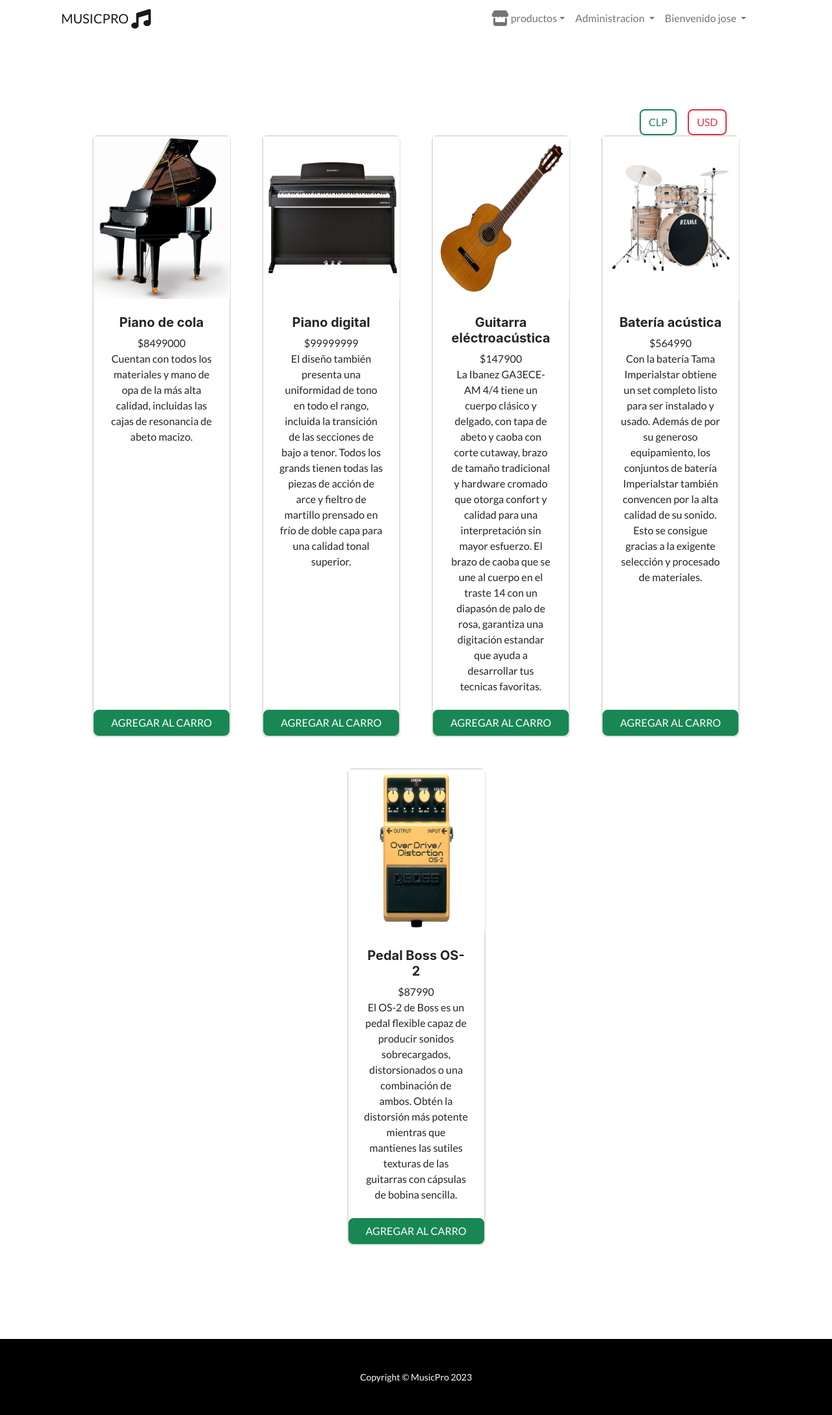
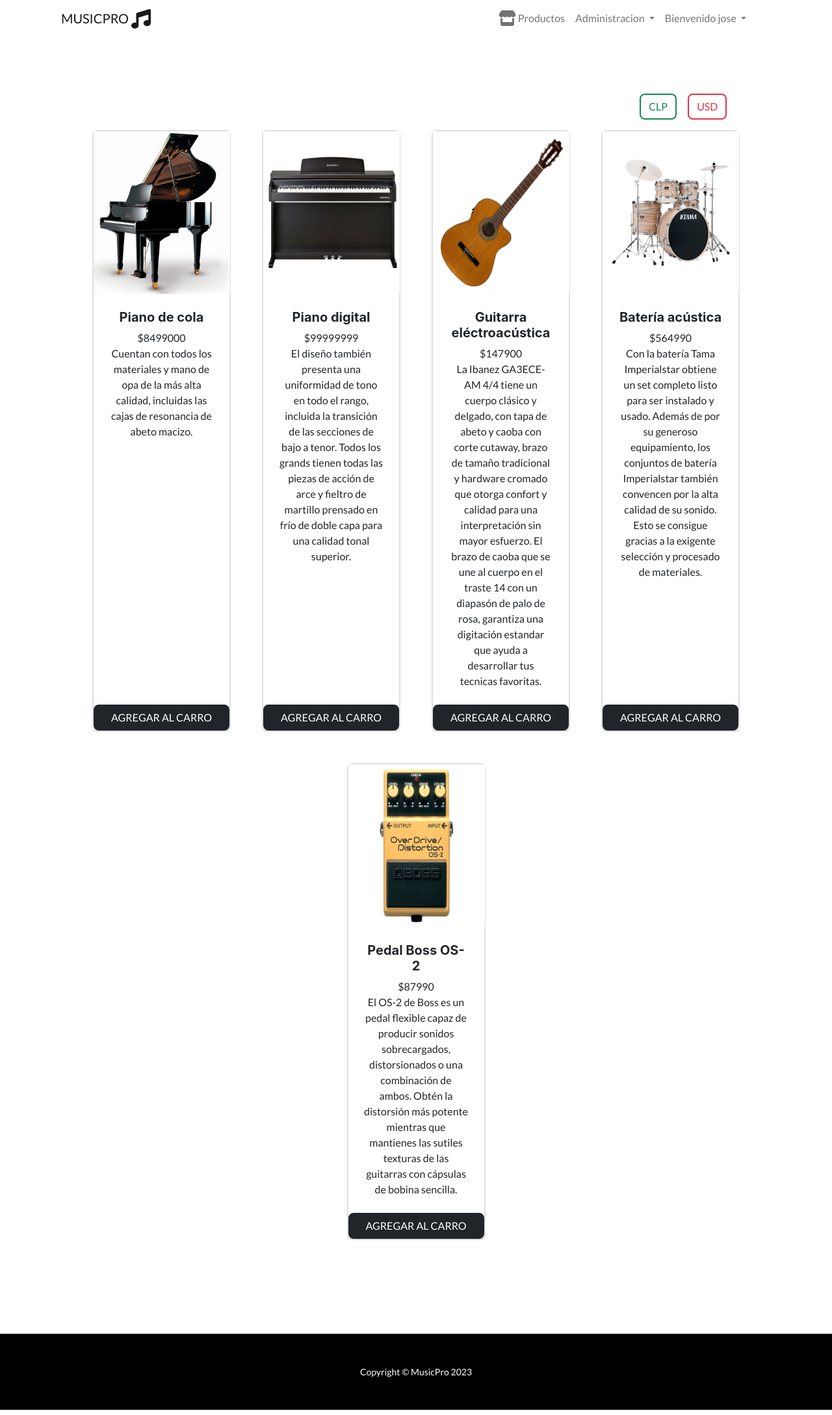
Before and after one commit to Sadnorms/musicpro, a Django app: page /app/tienda/ in a window 1280 px wide. Shown: the whole page at 65% size. Run offline with Django 4.2, Linux system fonts and the light colour scheme; a user stored in the database is signed in; data comes from the database, SQL or seed files in the repository; both versions use the stored data as it was after the commit; some libraries are stand-ins or nearby versions.

Commit message:
Fin 1.0
Terminado1.0

```diff
--- a/app/templates/base.html
+++ b/app/templates/base.html
@@ -32,15 +32,7 @@
                 <ul class="navbar-nav ms-auto">
 
                     {% if user.is_authenticated %}
-                    <li class="nav-item dropdown">
-                        <a class="nav-link dropdown-toggle" href="#" id="navbarDropdownMenuLink" role="button" data-bs-toggle="dropdown" aria-expanded="false"><i class="fa-solid fa-store fa-xl"></i> productos</a>
-                        <ul class="dropdown-menu" aria-labelledby="navbarDropdownMenuLink">
-                          <li><a class="dropdown-item" href="{% url 'tienda' %}">Cuerda</a></li>
-                          <li><a class="dropdown-item" href="{% url 'tienda' %}">Percución</a></li>
-                          <li><a class="dropdown-item" href="{% url 'tienda' %}">amplificadores</a></li>
-                          <li><a class="dropdown-item" href="{% url 'tienda' %}">accesorios</a></li>
-                        </ul>
-                    </li>
+                    <li class="nav-item"><a class="nav-link" href="{% url 'tienda' %}"> <i class="fa-solid fa-store fa-xl"></i> Productos </a></li>
                     {% else %}
 
 
--- a/app/templates/tienda.html
+++ b/app/templates/tienda.html
@@ -35,9 +35,9 @@
           });
           </script>
 <section class="py-5">
-      <div class="container px-4 px-lg-5 mt-5">
+      <div class="container px-4 px-lg-5 mt-4 ">
               <!-- BOTON CLP TO USD -->
-              <div class="row offset-md-10">
+              <div class="row offset-md-10 mb-3">
                 <div class="col-md-5">
                     <button class="btnCLP btn btn-outline-success">CLP</button>
                 </div>
@@ -52,7 +52,7 @@
                 <div class="card h-100">
                   {% if p.imagen %}
                     <!-- Product image-->
-                    <a ><img src="{{ p.imagen.url }} " alt="{{ p.nombre }} , ${{ p.precio }}, {{ p.descripcion }}" width="210px" height="250px"></a>
+                    <center><a><img src="{{ p.imagen.url }} " alt="{{ p.nombre }} , ${{ p.precio }}, {{ p.descripcion }}" width="210px" height="250px"></a></center>
                     <div class="card-body p-4">
                       <div class="text-center">
                         <!-- Product name-->
@@ -64,7 +64,7 @@
                     </div>
                   </div>
 
-                    <a href="{% url 'Add' p.id %}" class="btn btn-success btn-xs"  >AGREGAR AL CARRO</a>
+                    <a href="{% url 'Add' p.id %}" class="btn btn-dark btn-xs"  >AGREGAR AL CARRO</a>
 
                     {% endif %}
                   </div>
```
Also changed, not shown: app/templates/crearProducto.html (+11 -6 lines), db.sqlite3, media/168823-1200-auto.webp (added), media/170452-1200-auto.webp (added), media/178528-1200-auto.webp (added).
